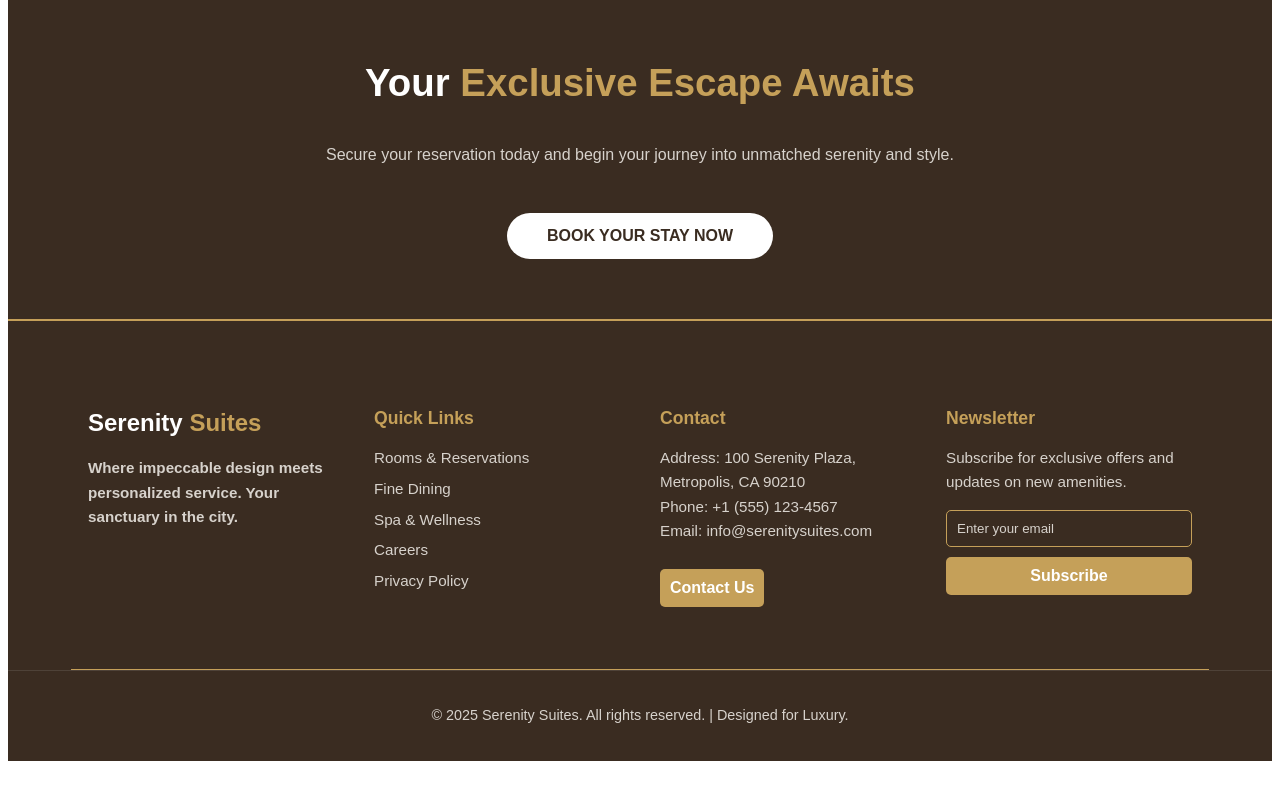
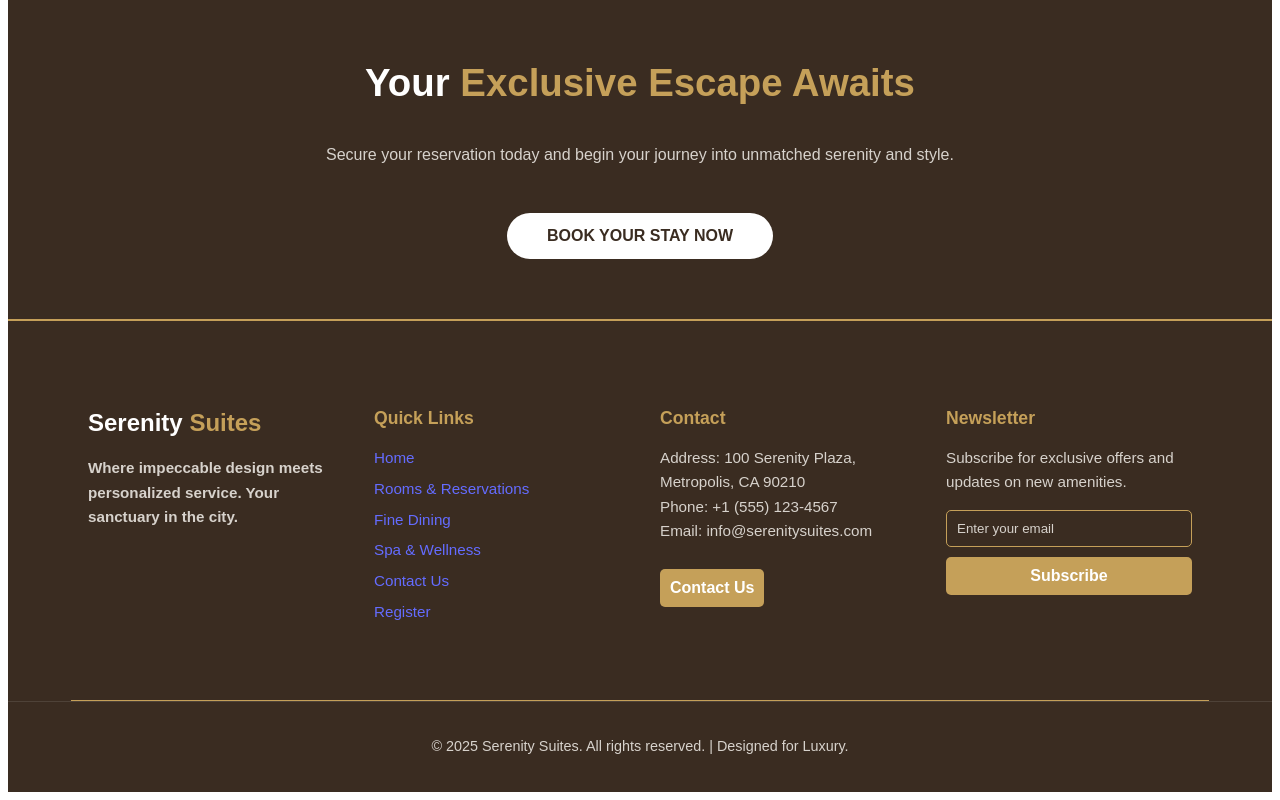
Before and after one commit to abdulrahmanoladejo293-boop/Luxury-hotel-and-suites, a React (Vite) app: page / in a window 1280 px wide. Shown: the part 3252-4052 px from the top of the page. Before the commit the page ends 4021 px from the top, so only its background shows below. Built offline with nearby package versions, Linux system fonts and the light colour scheme.

Commit message:
changes of my link

```diff
--- a/src/components/Footer.jsx
+++ b/src/components/Footer.jsx
@@ -1,5 +1,5 @@
 import React from "react";
-import { BrowserRouter, Routes, Route } from 'react-router-dom';
+import { Link } from "react-router-dom";
 import "./Footer.css";
 
 const Footer = () => {
@@ -35,11 +35,24 @@ const Footer = () => {
         <div className="footer-col">
           <h4>Quick Links</h4>
           <ul>
-            <li>Rooms & Reservations </li>
-            <li>Fine Dining</li>
-            <li>Spa & Wellness</li>
-            <li>Careers</li>
-            <li>Privacy Policy</li>
+            <li>
+            <Link to="/">Home</Link>
+            </li>
+            <li>
+            <Link to="/cards">Rooms & Reservations</Link>
+            </li>
+            <li>
+            <Link to="/dining">Fine Dining</Link>
+            </li>
+            <li>
+               <Link to="/wellness">Spa & Wellness</Link>
+            </li>
+            <li>
+                <Link to="/contact">Contact Us</Link>
+            </li>
+            <li>
+                <Link to="/form">Register</Link>
+            </li>
           </ul>
         </div>
 
```
